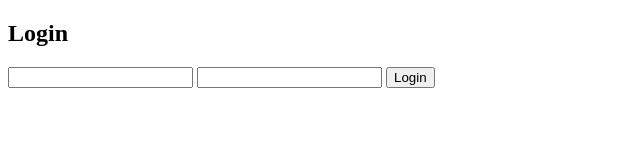
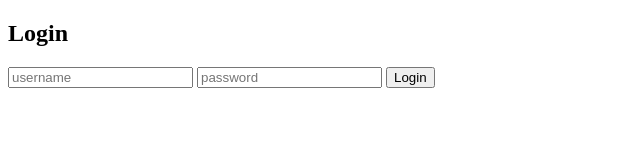
Before and after one commit to catalinpopusoi/fe12-git-practice, a plain HTML site: page login.html in a window 1280 px wide. Shown: the whole page, without its empty margins (0-640 px from the left). Drawn offline with Linux system fonts and the light colour scheme.

Commit message:
Am adaugat placeholder pentru username si password

```diff
--- a/login.html
+++ b/login.html
@@ -10,8 +10,8 @@
     <main>
         <form>
             <h2>Login</h2>
-            <input type="text" />
-            <input type="password" />
+            <input type="text" placeholder="username" />
+            <input type="password" placeholder="password" />
             <button type="submit">Login</button>
         </form>
     </main>
```
